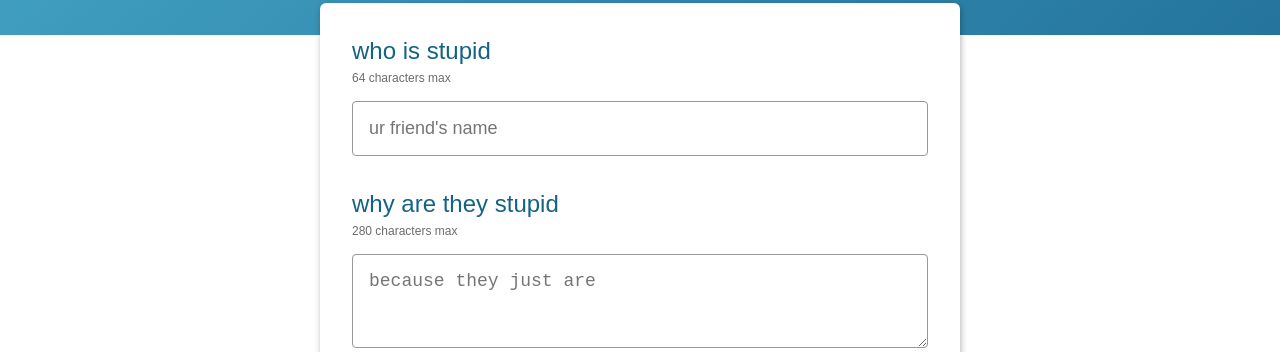
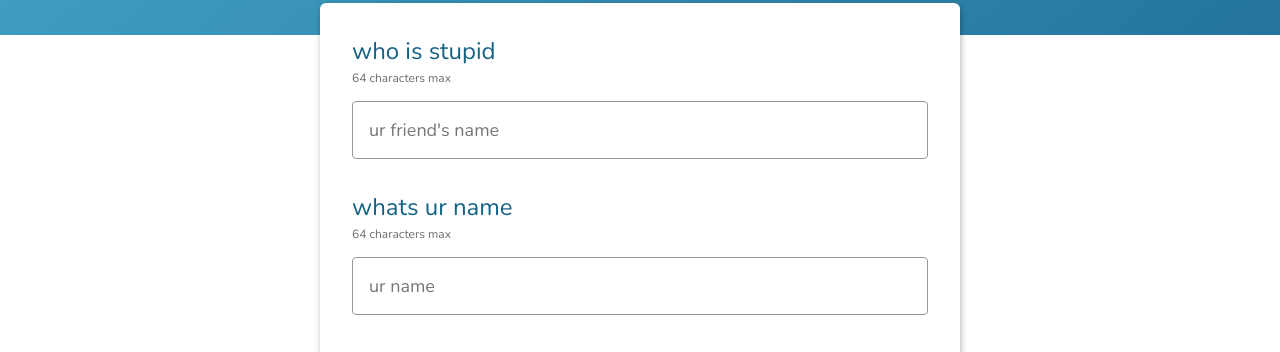
Before and after one commit to WilhelmWillie/urstupid, a Next.js app: page / in a window 1280 px wide. Shown: the part 391-743 px from the top of the page. Built offline with nearby package versions, Linux system fonts and the light colour scheme.

Commit message:
started work to set up form interaction

```diff
--- a/components/Form.js
+++ b/components/Form.js
@@ -1,25 +1,56 @@
+import { useState } from "react";
+
 import styled from 'styled-components';
 
 import Container from  "../styles/container";
 
-const Form = () => {
+const Form = ({ activateModal }) => {
+  const [link, setLink] = useState(null);
+  const [error, setError] = useState(null);
+
+  const handleSubmit = (e) => {
+    e.preventDefault();
+
+    const targetName = e.currentTarget.targetName.value;
+    const fromName = e.currentTarget.fromName.value;
+    const message = e.currentTarget.message.value;
+
+    // Validate
+    if (!targetName || targetName.length === 0) {
+      setError("please fill out the 'who is stupid' field");
+      return;
+    }
+
+    if (!fromName || fromName.length === 0) {
+      setError("please fill out the 'whats ur name' field");
+      return;
+    }
+
+    if (!message || message.length === 0) {
+      setError("please fill out the 'message' field");
+      return;
+    }
+  }
+
   return (
     <Container>
       <FormCard>
-        <form>
+        <form onSubmit={handleSubmit}>
           <h2>who is stupid</h2>
+          <span>64 characters max</span>
+          <input name="targetName" type="text" placeholder="ur friend's name" maxLength="64" required />
 
+          <Space />
+
+          <h2>whats ur name</h2>
           <span>64 characters max</span>
-
-          <input type="text" placeholder="ur friend's name" maxLength="64" />
+          <input name="fromName" type="text" placeholder="ur name" maxLength="64" required />
 
           <Space />
 
           <h2>why are they stupid</h2>
-
           <span>280 characters max</span>
-
-          <textarea rows={3} placeholder="because they just are" maxLength="280" />
+          <textarea name="message" rows={3} placeholder="because they just are" maxLength="280" required />
 
           <button type="submit">let them know</button>
         </form>
--- a/pages/[id].js
+++ b/pages/[id].js
@@ -22,6 +22,8 @@ function Message() {
         />
 
         <link rel="icon" type="image/png" href="/favicon.png" />
+
+        <link href="https://fonts.googleapis.com/css2?family=Nunito:wght@300;400;600;700&display=swap" rel="stylesheet" />
       </Head>
 
       <MessageHero targetName="willie" friendName="alex" />
--- a/pages/index.js
+++ b/pages/index.js
@@ -12,6 +12,7 @@ function HomePage() {
           content="a revolutionary platform powered by blockchain, AI, ar/vr, sustainable tech, vc funds... ok jk this is just a friendly way to remind ur friends what they are"
         />
 
+
         <meta name="viewport" content="width=device-width, initial-scale=1" />
 
         <meta property="og:url" content="https://urstup.id" />
@@ -22,6 +23,8 @@ function HomePage() {
         />
 
         <link rel="icon" type="image/png" href="/favicon.png" />
+
+        <link href="https://fonts.googleapis.com/css2?family=Nunito:wght@300;400;600;700&display=swap" rel="stylesheet" />
       </Head>
 
       <Hero />
--- a/styles/global.js
+++ b/styles/global.js
@@ -5,7 +5,7 @@ const GlobalStyle  = createGlobalStyle`
   ${reset}
 
   body {
-    font-family: sans-serif;
+    font-family: 'Nunito', sans-serif;
     color: ${({theme}) =>  theme.colors.body};
     font-size: 18px;
   }
@@ -30,6 +30,7 @@ const GlobalStyle  = createGlobalStyle`
   }
 
   input[type=text],textarea {
+    font-family: 'Nunito', sans-serif;
     border: 1px solid #979797;
     border-radius: 4px;
     padding: 16px;
```
